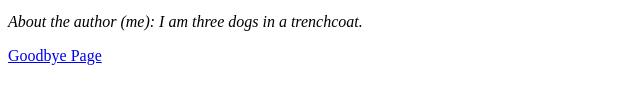
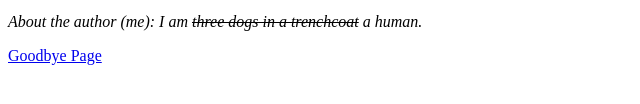
Before and after one commit to aneliesepalmer/aneliese-simple-website, a plain HTML site: page index.html in a window 1280 px wide. Shown: the part 236-340 px from the top of the page, 0-640 px from the left. Drawn offline with Linux system fonts and the light colour scheme.

Commit message:
add strikethrough

```diff
--- a/index.html
+++ b/index.html
@@ -14,7 +14,7 @@
 	<li>Therefore, it is my first website.</li>
 </ul>
 
-<p><i>About the author (me): I am three dogs in a trenchcoat.</i></p>
+<p><i>About the author (me): I am <s>three dogs in a trenchcoat</s> a human.</i></p>
 
 <a href="goodbye.html">Goodbye Page</a>
 </body>
```
